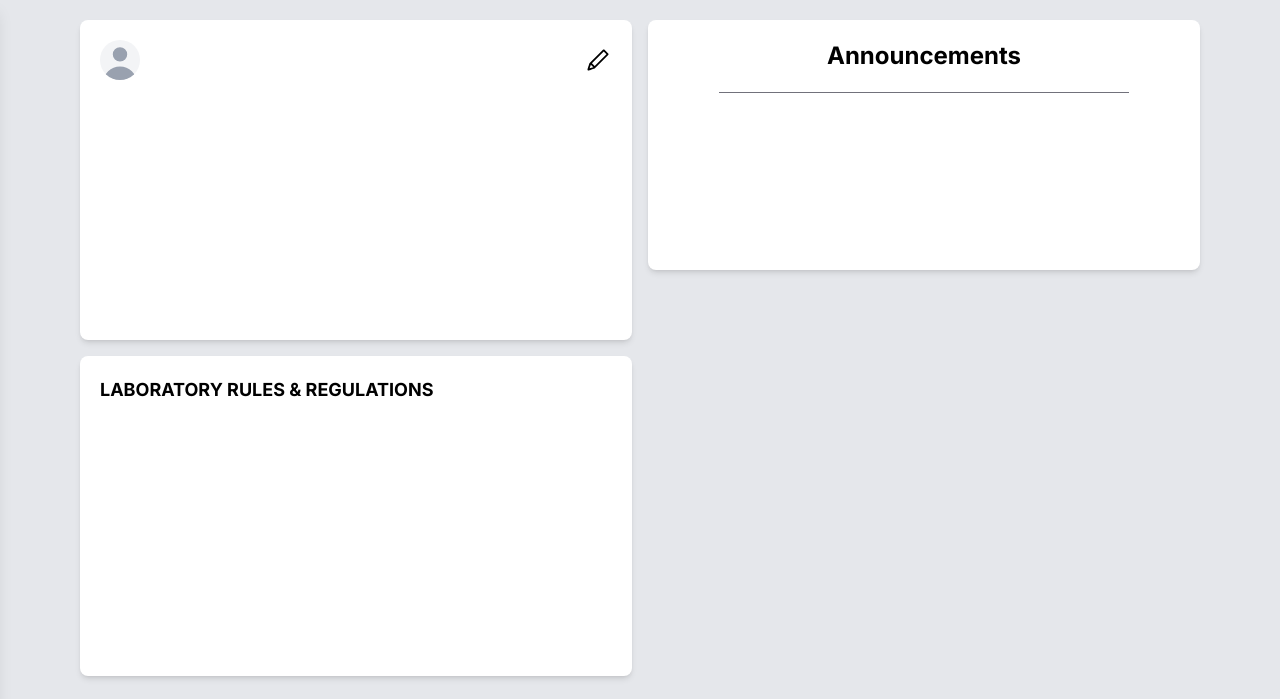
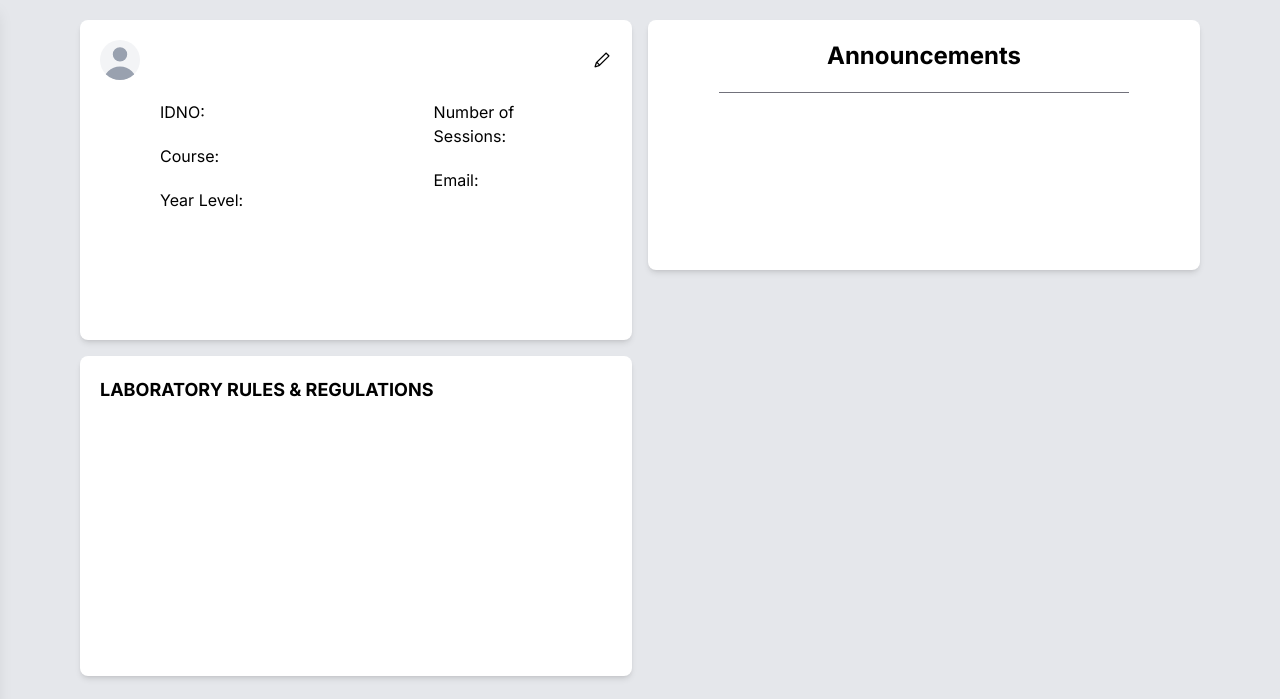
Before and after one commit to Znarfieeee/SYSARCH, a Python web app: template templates/dashboard.html in a window 1280 px wide. Shown: the part 80-779 px from the top of the page. Run offline with Jinja, Linux system fonts and the light colour scheme; the template is opened without the code that fills it, so the values that code supplies are empty.

Commit message:
dashboard update

```diff
--- a/app.py
+++ b/app.py
@@ -41,6 +41,7 @@ def login():
                 "username": user[0]['username'],
                 "email": user[0]['email'],
                 "course": user[0]['course'],
+                "sessions": user[0]['no_session'],
                 "yr_lvl": user[0]['yr_lvl']
             }
             return redirect(url_for('home'))
--- a/templates/dashboard.html
+++ b/templates/dashboard.html
@@ -4,7 +4,7 @@
     <div class="flex justify-center min-h-[700px] bg-gray-200 overflow-y-hidden">
         <div id="container" class="relative w-full min-w-4xl grid grid-cols-2 grid-cols-2 grid-rows-[auto_1fr] gap-4 px-20 pt-5">
             <!-- Account Info -->
-            <div class="section bg-white p-5 rounded-lg shadow-md cursor-pointer h-[320px]" onclick="expandSection(this)">
+            <div class="section bg-white p-5 rounded-lg shadow-md cursor-pointer h-[320px]">
                 <div id="header-part" class="flex items-center space-x-4 flex-1">
                     <div class="relative w-10 h-10 overflow-hidden bg-gray-100 rounded-full dark:bg-gray-600">
                         {% if user.photo %}
@@ -15,15 +15,42 @@
                     </div>
                     <div id="box2" class="flex justify-between flex-1">
                         <h1><b>{{ user.firstname.upper() }} {{ user.lastname.upper() }}</b></h1>
-                        <div id="edit" class="h-7 w-7 ">
+                        <div id="edit" class="h-5 w-5 ">
                             <svg clip-rule="evenodd" fill-rule="evenodd" stroke-linejoin="round" stroke-miterlimit="2" viewBox="0 0 24 24" xmlns="http://www.w3.org/2000/svg"><path d="m9.134 19.319 11.587-11.588c.171-.171.279-.423.279-.684 0-.229-.083-.466-.28-.662l-3.115-3.104c-.185-.185-.429-.277-.672-.277s-.486.092-.672.277l-11.606 11.566c-.569 1.763-1.555 4.823-1.626 5.081-.02.075-.029.15-.029.224 0 .461.349.848.765.848.511 0 .991-.189 5.369-1.681zm-3.27-3.342 2.137 2.137-3.168 1.046zm.955-1.166 10.114-10.079 2.335 2.327-10.099 10.101z" fill-rule="nonzero"/></svg>
                         </div>
                     </div>
                 </div>
+                <div class="account-info flex  gap-30">
+                    <div class="content ml-15 mt-5 w-[30%]">
+                        <div class="userID flex gap-12 pb-5">
+                            <p>IDNO:</p>
+                            <p class="font-bold text-lg">{{ user.idno}}</p>
+                        </div>
+                        <div class="userCourse flex gap-9 pb-5">
+                            <p>Course:</p>
+                            <p class="font-bold text-lg">{{ user.course.upper() }}</p>
+                        </div>
+                        <div class="userLevel flex items-center gap-4">
+                            <p>Year Level: </p>
+                            <p class="font-bold text-lg">{{ user.yr_lvl }}</p>
+                        </div>
+                    </div>
+                    <div class="content2  mt-5 w-[30%]">
+                        <div class="userSessions flex gap-4 pb-5 items-center">
+                            <p>Number of Sessions:</p>
+                            <p class="font-bold text-lg">{{ user.sessions }}</p>
+                        </div>
+                        <div class="userEmail flex gap-4 items-center">
+                            <p>Email:</p>
+                            <p class="font-bold text-lg">{{ user.email }}</p>
+                        </div>
+                    </div>
+
+                </div>
             </div>
 
             <!-- Announcements -->
-            <div class="section row-span-2 bg-white p-5 rounded-lg shadow-md cursor-pointer h-[250px] max-h-[655px]" onclick="expandSection(this)">
+            <div class="section row-span-2 bg-white p-5 rounded-lg shadow-md cursor-pointer h-[250px] max-h-[655px]">
                 <div id="header" class="flex flex-col items-center">
                     <h2 class="text-2xl font-bold ">Announcements</h2>
                     <hr class="w-[80%] bg-zinc-500 mt-5 border-none h-[1px]">
@@ -31,7 +58,7 @@
             </div>
 
             <!-- Laboratory Rules -->
-            <div class="section bg-white p-5 rounded-lg shadow-md cursor-pointer h-[320px]" onclick="expandSection(this)">
+            <div class="section bg-white p-5 rounded-lg shadow-md cursor-pointer h-[320px]">
                 <h2 class="text-lg font-bold">LABORATORY RULES & REGULATIONS</h2>
                 <div class="content hidden mt-4 text-sm">
                     <p>To avoid embarrassment and maintain camaraderie with your friends and superiors at our laboratories, please observe the following:</p>
@@ -67,26 +94,44 @@
             </div>
         </div>
     </div>
+    <div id="modal-overlay" class="fixed inset-0 bg-black bg-opacity-70 backdrop-blur-sm hidden z-50 flex items-center justify-center">
+        <div id="modal-content" class="bg-white p-8 rounded-lg shadow-lg w-[90%] max-w-2xl transform scale-0 transition-transform duration-300">
+            <!-- Content of the Account Info section will be copied here dynamically -->
+        </div>
+    </div>
     <script>
-        function expandSection(element) {
-            let container = document.getElementById('container');
-            let isExpanded = element.classList.contains('expanded');
+        function openModal(element) {
+            const overlay = document.getElementById('modal-overlay');
+            const modalContent = document.getElementById('modal-content');
 
-            // Remove expanded class from all sections
-            document.querySelectorAll('.section').forEach(section => {
-                section.classList.remove('expanded');
+            // Copy the content of the Account Info section to the modal
+            modalContent.innerHTML = element.innerHTML;
+
+            // Show the modal and scale up the content
+            overlay.classList.remove('hidden');
+            setTimeout(() => {
+                modalContent.classList.remove('scale-0');
+                modalContent.classList.add('scale-100');
+            }, 10);
+
+            // Close the modal when clicking outside the content
+            overlay.addEventListener('click', (e) => {
+                if (e.target === overlay) {
+                    closeModal();
+                }
             });
+        }
 
-            if (!isExpanded) {
-                element.classList.add('expanded');
-                container.classList.add('blur-bg');
-            } else {
-                container.classList.remove('blur-bg');
-            }
-        }
-        function expandSection(section) {
-            var content = section.querySelector(".content");
-            content.classList.toggle("hidden");
+        function closeModal() {
+            const overlay = document.getElementById('modal-overlay');
+            const modalContent = document.getElementById('modal-content');
+
+            // Scale down the content and hide the modal
+            modalContent.classList.remove('scale-100');
+            modalContent.classList.add('scale-0');
+            setTimeout(() => {
+                overlay.classList.add('hidden');
+            }, 300);
         }
     </script>
 {% endblock %}
```
